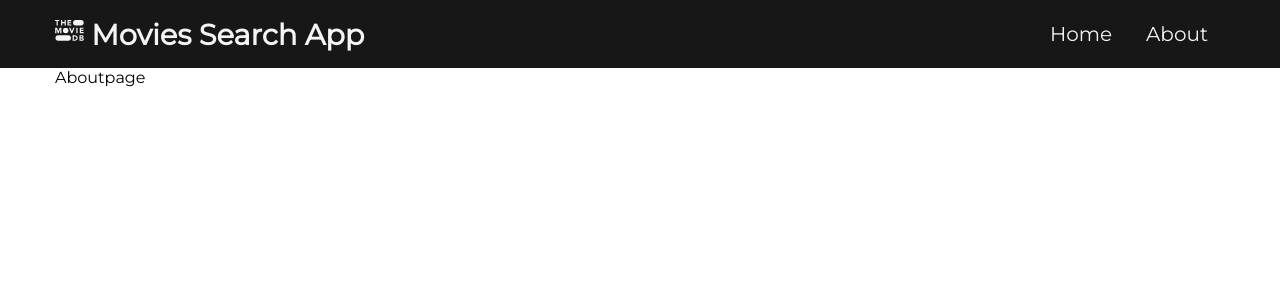
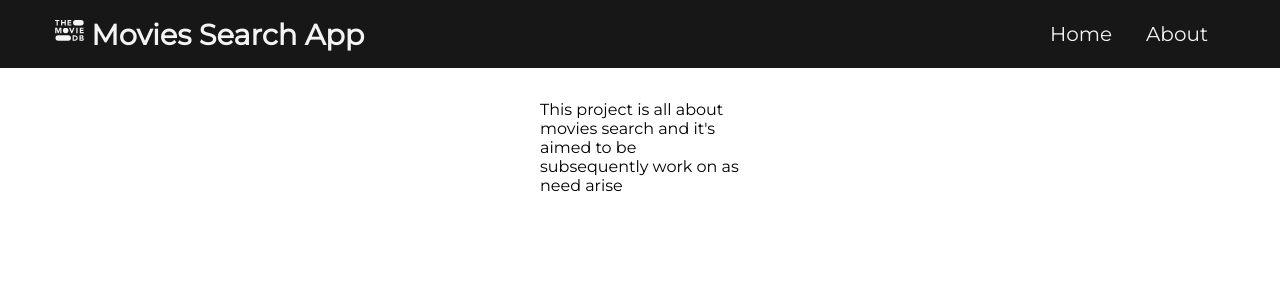
Before and after one commit to Shollytemmy/movies-search-software, a React (Create React App) app: page /about in a window 1280 px wide. Shown: the top 300 px of the page. Built offline with nearby package versions, Linux system fonts and the light colour scheme.

Commit message:
Completed Project

```diff
--- a/src/index.css
+++ b/src/index.css
@@ -186,7 +186,12 @@ img{
   padding: 1rem;
 
 
-  box-shadow: rgba(0, 0, 0, 0.35) 0px 5px 15px;
+  /* box-shadow: rgba(0, 0, 0, 0.35) 0px 5px 15px; */
+}
+
+.showdetail > img{
+  height: 250px;
+  width: 210px;
 }
 
 .showdetail__detail{
@@ -217,3 +222,7 @@ img{
   font-size: 16px;
 
 }
+.about{
+  width: 200px;
+  margin: 2rem auto;
+}
--- a/src/pages/Aboutpage.js
+++ b/src/pages/Aboutpage.js
@@ -2,6 +2,10 @@ import React from 'react'
 
 export const Aboutpage = () => {
   return (
-    <div>Aboutpage</div>
+    <div className='about'>
+      <p>This project is all about movies search and it's aimed to be subsequently work on as need arise</p>
+
+
+    </div>
   )
 }
```
